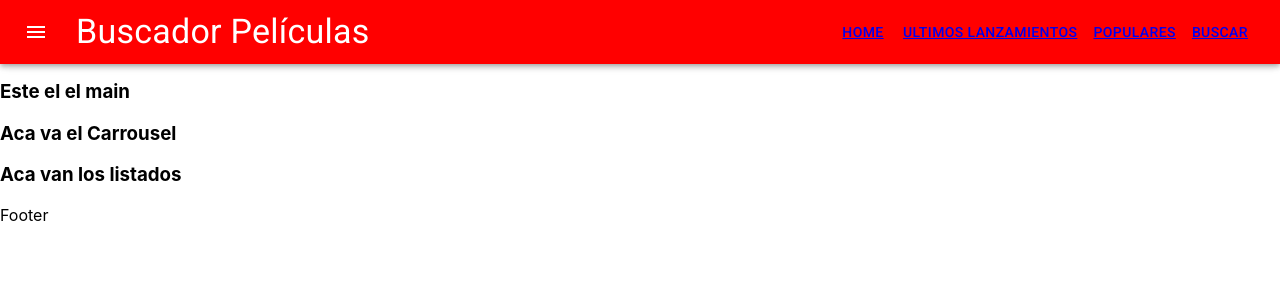
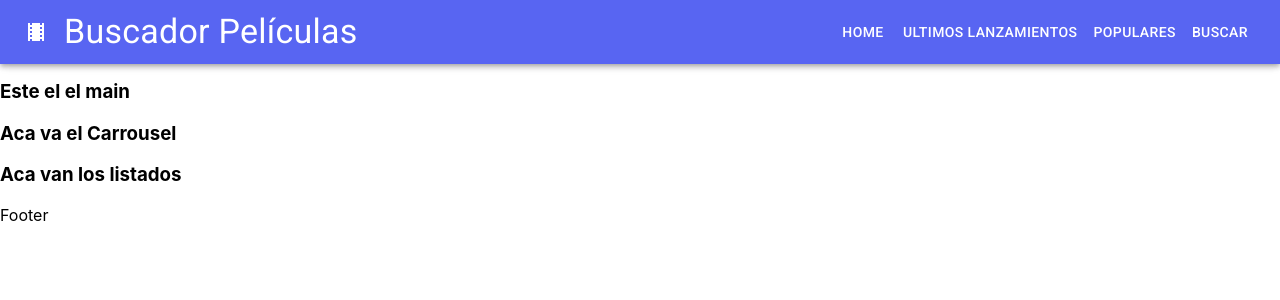
Before and after one commit to sandramuraca/tp-buscardor-peliculas-, a React (Create React App) app: page / in a window 1280 px wide. Shown: the top 300 px of the page. Built offline with nearby package versions, Linux system fonts and the light colour scheme.

Commit message:
estilos del nav

```diff
--- a/src/componentes/Nav.js
+++ b/src/componentes/Nav.js
@@ -6,7 +6,7 @@ import Typography from '@mui/material/Typography';
 import Button from '@mui/material/Button';
 import IconButton from '@mui/material/IconButton';
 import MenuIcon from '@mui/icons-material/Menu';
-
+import TheatersIcon from '@mui/icons-material/Theaters';
 
 const Nav = () =>{
     return (
@@ -14,9 +14,9 @@ const Nav = () =>{
         <Box sx={{ flexGrow: 1 }}>
           <AppBar
           position="fixed"
-          sx={{ bgcolor: "red"}}>
+          sx={{ bgcolor: "#5865f2"}}>
             <Toolbar>
-              <IconButton
+              <TheatersIcon
                 size="large"
                 edge="start"
                 color="inherit"
@@ -24,24 +24,24 @@ const Nav = () =>{
                 sx={{ mr: 2 }}
               >
               <MenuIcon />
-              </IconButton>
+              </TheatersIcon>
               <Typography variant="h4" component="div" sx={{ flexGrow: 1 }}>
                 Buscador Películas
               </Typography>
               <Button color="inherit">
-                <Link to="/"> Home </Link>
+                <Link to="/"  style={{ textDecoration: "none", color: "white" }}> Home </Link>
               </Button>
 
               <Button>
-                <Link to="/ultimos-lanzamientos">Ultimos Lanzamientos</Link>
+                <Link to="/ultimos-lanzamientos"  style={{ textDecoration: "none", color: "white" }}>Ultimos Lanzamientos</Link>
               </Button>
 
               <Button>
-                <Link to="/populares">Populares </Link>
+                <Link to="/populares"  style={{ textDecoration: "none", color: "white" }}>Populares </Link>
               </Button>
 
               <Button>
-              <Link to="/buscar">Buscar</Link>
+              <Link to="/buscar"  style={{ textDecoration: "none", color: "white" }}>Buscar</Link>
               </Button>
             </Toolbar>
           </AppBar>
```
